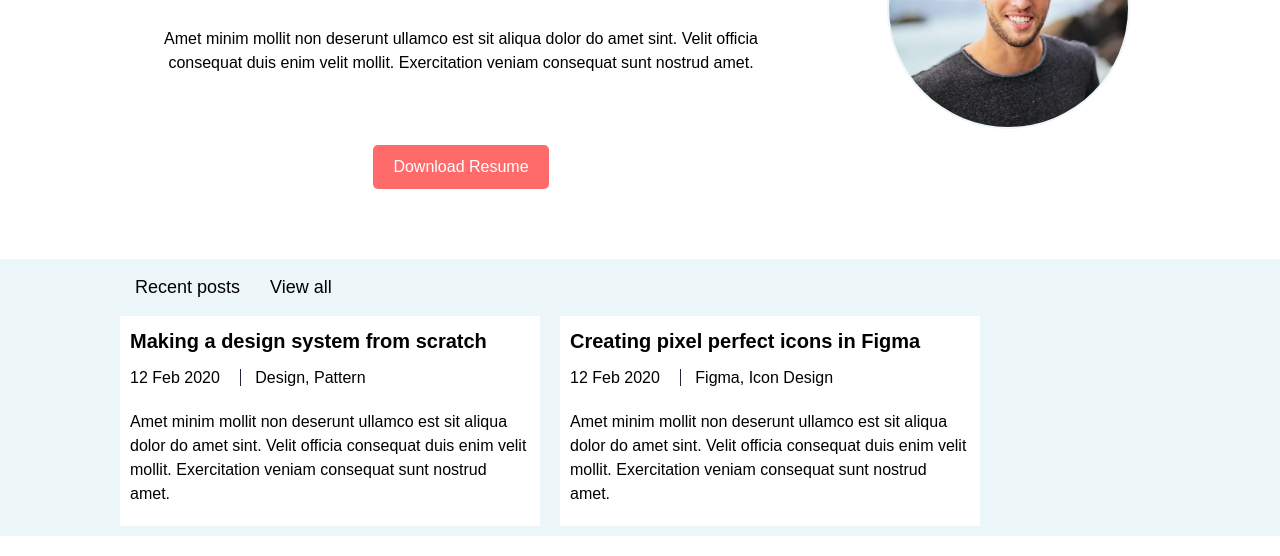
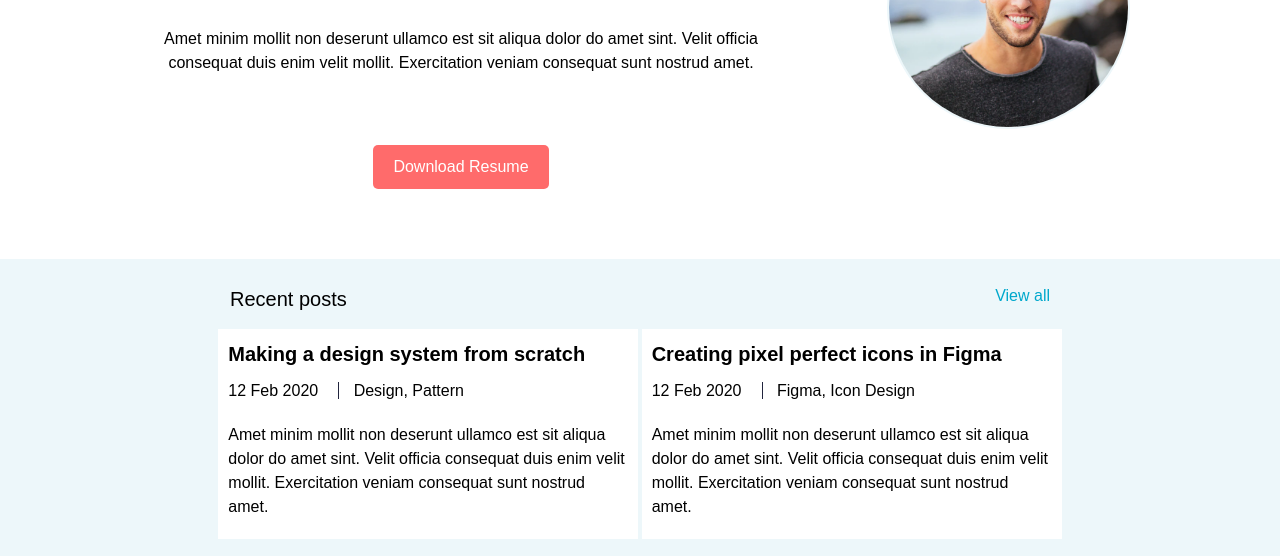
Before and after one commit to stepanencode/creative-pp, a plain HTML site: page home/index.html in a window 1280 px wide. Shown: the part 219-775 px from the top of the page. Drawn offline with Linux system fonts and the light colour scheme.

Commit message:
add posts mobile

```diff
--- a/home/index.html
+++ b/home/index.html
@@ -53,11 +53,14 @@
         </div>
       </section>
       <section class="recent-posts">
+        <div class="recent-posts-container">
           <div class="recent-post-header-container">
             <h3>Recent posts</h3>
+            <div>
               <a class="view-posts" href="#" aria-label="View all recent posts"
                 >View all</a
               >
+            </div>
           </div>
           <ul class="article-list">
             <li>
@@ -89,6 +92,7 @@
               </article>
             </li>
           </ul>
+        </div>
       </section>
       <section class="featured-works">
         <h3>Featured works</h3>
--- a/home/style.css
+++ b/home/style.css
@@ -1,5 +1,7 @@
 /* reset.css взяла из блога https://www.joshwcomeau.com/css/custom-css-reset/ но там не сбрасываются стили h, i и тут нужны твои комментарии */
 /* как центрировать элемент у которого ширина блока родителя, не применяя align-items: center и text-align: center только с помощью гридов  */
+
+/* надо ли по дефолту указывать такие вещи как убрать горизонтальную полосу прокрутки, ведь она никогда не нужна и что-то еще может быть такое обязательное? */
 *,
 *::before,
 *::after {
@@ -65,6 +67,7 @@ ul {
   --year-tag-color: #142850;
   --background-color: #fff;
   --background-color-light-blue: #edf7fa;
+  --color-link: #00a8cc;
   --font-family-base: 'Heebo', sans-serif;
 
   --font-size-header: 2rem;
@@ -104,6 +107,8 @@ img {
   display: block;
 }
 
+/* header */
+
 .main-navigation {
   display: flex;
   flex-direction: row;
@@ -120,6 +125,7 @@ img {
   font-size: 2rem;
 }
 
+/* main */
 /* visually hidden правильный ли код? */
 .header-helper {
   position: absolute;
@@ -290,10 +296,6 @@ footer p {
 }
 
 @media (min-width: 768px) {
-  .container {
-    grid-template-columns: 1fr;
-  }
-
   .main-navigation {
     display: flex;
     flex-direction: row;
@@ -347,33 +349,45 @@ footer p {
   }
 
   .recent-posts {
-    padding: 0 var(--padding-desktop-medium);
     align-items: baseline;
     display: flex;
     flex-direction: column;
     justify-content: space-evenly;
-    /* justify-items: flex-start; */
+  }
+
+  /* тут я запуталась с шириной надо восполнить пробел когда какие ширины устанавливать блокам
+ - когда 100%, когда max-width, min-width, width потому что из-за этого могут не срабатывать flex или вырвнивание */
+
+  .recent-posts-container {
+    min-width: 850px;
+    margin: 0 auto;
   }
 
   .recent-post-header-container {
+    width: 100%;
     display: flex;
     flex-direction: row;
     justify-content: space-between;
   }
 
+  .recent-post-header-container h3 {
+    font-size: var(--font-size-button);
+  }
+
   .recent-post-header-container a {
-    display: block;
-    font-size: var(--font-size-view);
+    color: var(--color-link);
     font-weight: 400;
+    font-size: var(--font-size-base);
     padding: var(--padding-medium);
   }
 
   .article-list {
+    max-width: 850px;
     display: flex;
     flex-direction: row;
+    justify-content: space-evenly;
   }
 
-  .recent-posts article {
-    margin-right: 20px;
-  }
+  /* не срабатывает justify-content если не указать явно ширину блока article-list */
+  /* следующая секция тоже не получилась из-за ширин то что я писала выше  */
 }
```
Lines whose indentation alone changed are shown as unchanged.
